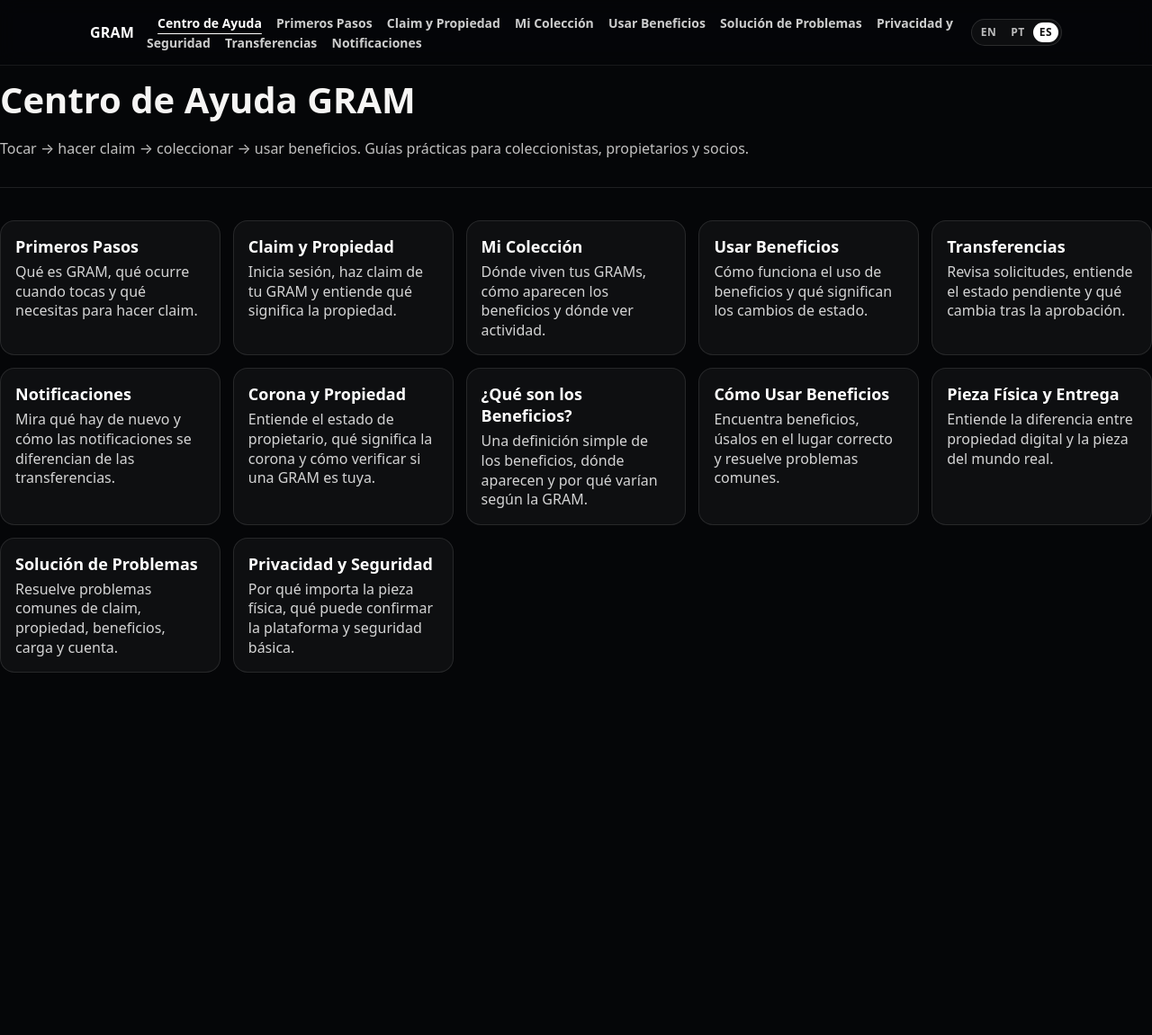
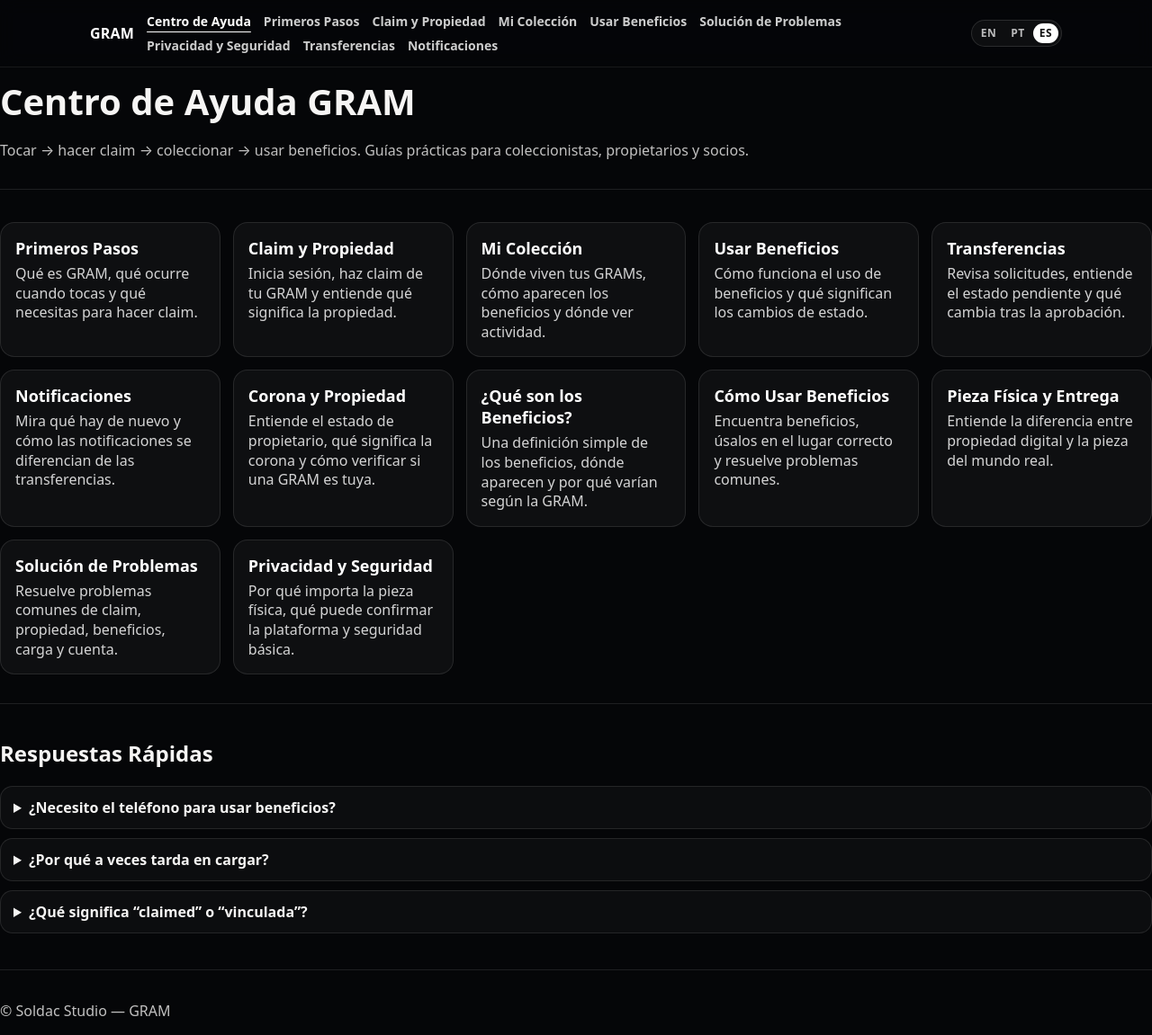
Before and after one commit to SoldacRnD/grams-help-center, a plain HTML site: page es/index.html in a window 1280 px wide. Shown: the whole page at 90% size. Before the commit the page ends 800 px from the top, so only its background shows below. Drawn offline with Linux system fonts and the light colour scheme.

Commit message:
fix(help): show language selector on home routes and align localized home pages

```diff
--- a/es/index.html
+++ b/es/index.html
@@ -49,6 +49,15 @@
         <a class="hc-card" href="./privacy-safety.html"><h2>Privacidad y Seguridad</h2><p>Por qué importa la pieza física, qué puede confirmar la plataforma y seguridad básica.</p></a>
       </div>
     </section>
+    <section class="hc-section">
+      <h2>Respuestas Rápidas</h2>
+      <div class="hc-faq">
+        <details><summary>¿Necesito el teléfono para usar beneficios?</summary><p>Normalmente no. El partner puede validar la GRAM física con su dispositivo; el teléfono sirve sobre todo para hacer claim y consultar tu colección.</p></details>
+        <details><summary>¿Por qué a veces tarda en cargar?</summary><p>El sistema puede necesitar un momento para abrir la página correcta. Espera hasta un minuto y vuelve a intentarlo una vez.</p></details>
+        <details><summary>¿Qué significa “claimed” o “vinculada”?</summary><p>Significa que la GRAM ya fue reclamada por una cuenta. Cada GRAM solo se puede reclamar una vez.</p></details>
+      </div>
+    </section>
+    <footer class="hc-foot"><p class="muted">© Soldac Studio — GRAM</p></footer>
   </main>
 
   <script defer src="../help-language-selector.js"></script>
--- a/help-language-selector.js
+++ b/help-language-selector.js
@@ -1,15 +1,16 @@
 (function () {
   "use strict";
 
+  const languages = ["pt", "es"];
   const segments = window.location.pathname.split("/").filter(Boolean);
-  const pageName = segments.at(-1);
-  if (!pageName || !pageName.endsWith(".html")) return;
-
-  const possibleLanguage = segments.at(-2);
-  const currentLanguage = ["pt", "es"].includes(possibleLanguage)
-    ? possibleLanguage
-    : "en";
-  const baseSegments = segments.slice(0, currentLanguage === "en" ? -1 : -2);
+  const lastSegment = segments.at(-1);
+  const languageRoot = languages.includes(lastSegment);
+  const possibleLanguage = languageRoot ? lastSegment : segments.at(-2);
+  const currentLanguage = languages.includes(possibleLanguage) ? possibleLanguage : "en";
+  const pageName = (!lastSegment || languageRoot) ? "index.html" : lastSegment;
+  const baseSegments = languageRoot
+    ? segments.slice(0, -1)
+    : segments.slice(0, currentLanguage === "en" ? -1 : -2);
   const basePath = baseSegments.length ? `/${baseSegments.join("/")}` : "";
   const labels = { en: "EN", pt: "PT", es: "ES" };
   const selector = document.createElement("nav");
@@ -24,12 +25,9 @@
     link.href = language === "en"
       ? `${basePath}/${pageName}`
       : `${basePath}/${language}/${pageName}`;
-    if (language === currentLanguage) {
-      link.setAttribute("aria-current", "page");
-    }
+    if (language === currentLanguage) link.setAttribute("aria-current", "page");
     selector.appendChild(link);
   });
 
-  const headerInner = document.querySelector(".hc-top-inner");
-  if (headerInner) headerInner.appendChild(selector);
+  document.querySelector(".hc-top-inner")?.appendChild(selector);
 })();
--- a/style.css
+++ b/style.css
@@ -282,3 +282,16 @@ body {
 .hc-language-selector a:hover {
     color: #fff;
 }
+/* Help Center header layout: retain all guides and language choices on every screen. */
+.hc-top-inner { flex-wrap: wrap; }
+.hc-nav { display: flex; flex: 1 1 680px; flex-wrap: wrap; gap: 8px 14px; }
+.hc-nav a { margin-left: 0; }
+.hc-language-selector { flex: 0 0 auto; }
+
+@media (max-width: 760px) {
+  .hc-top-inner { gap: 10px; padding: 11px 16px; }
+  .hc-nav { order: 3; flex-basis: 100%; flex-wrap: nowrap; overflow-x: auto; padding: 2px 0 4px; scrollbar-width: thin; }
+  .hc-nav a { flex: 0 0 auto; white-space: nowrap; font-size: 13px; }
+  .hc-language-selector { margin-left: auto; }
+  .hc-hero h1, .hc-article h1 { font-size: 32px; }
+}
```
Also changed, not shown: pt/index.html (+9 -0 lines).
